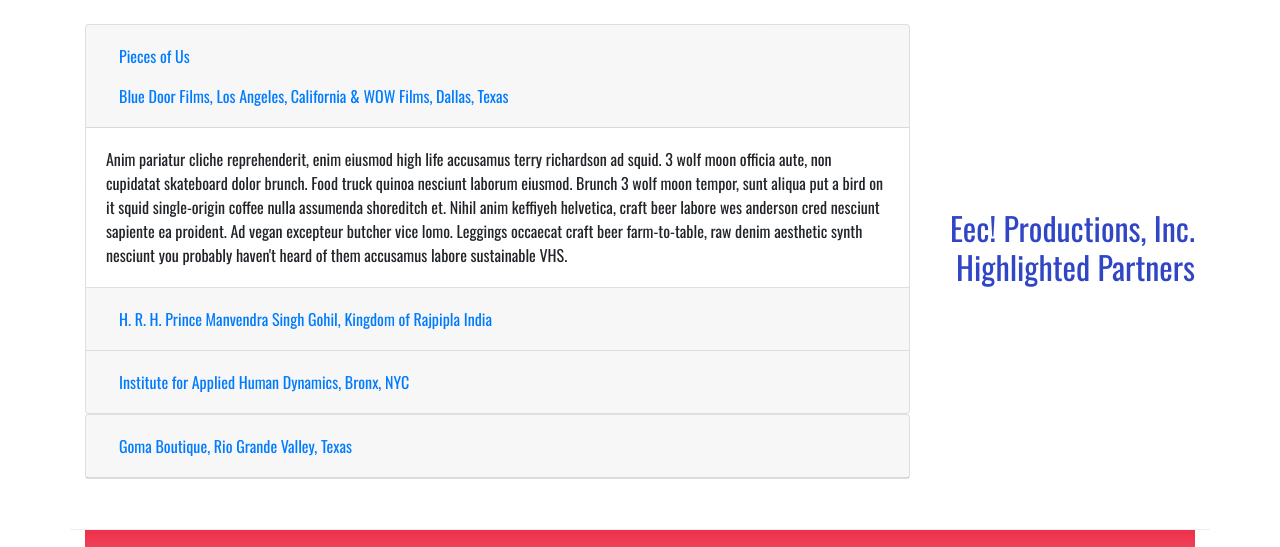
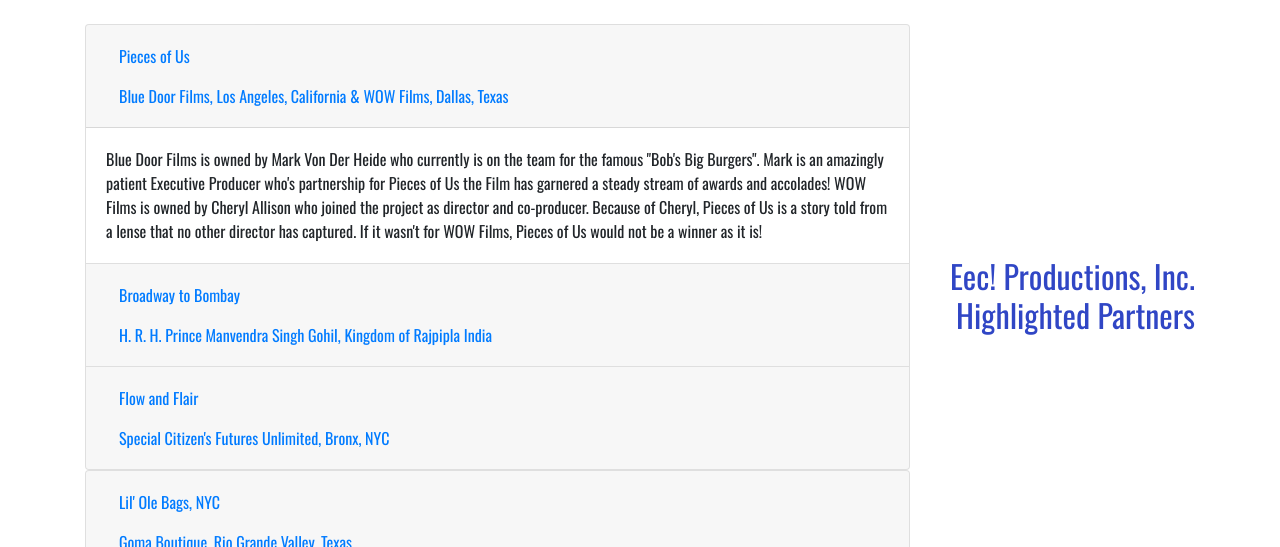
Before and after one commit to mykeldicus/eecproductions, a website: page index.html in a window 1280 px wide. Shown: the part 830-1377 px from the top of the page. Drawn offline with nearby package versions, Linux system fonts and the light colour scheme.

Commit message:
added content to card on home page stuck on Scss changes

```diff
--- a/css/styles.scss
+++ b/css/styles.scss
@@ -25,6 +25,7 @@
     h2 {
         color: $header-primary;
     }
+
 }
 
 footer {
@@ -74,4 +75,7 @@
 
     font-family: $header-font;
 
+        color: $h2-primary
+    }
+
 }
--- a/index.html
+++ b/index.html
@@ -111,13 +111,11 @@
                         <div id="collapseOne" class="collapse show" aria-labelledby="headingOne"
                             data-parent="#eecpartners">
                             <div class="card-body">
-                                Anim pariatur cliche reprehenderit, enim eiusmod high life accusamus terry richardson ad
-                                squid. 3 wolf moon officia aute, non cupidatat skateboard dolor brunch. Food truck
-                                quinoa nesciunt laborum eiusmod. Brunch 3 wolf moon tempor, sunt aliqua put a bird on it
-                                squid single-origin coffee nulla assumenda shoreditch et. Nihil anim keffiyeh helvetica,
-                                craft beer labore wes anderson cred nesciunt sapiente ea proident. Ad vegan excepteur
-                                butcher vice lomo. Leggings occaecat craft beer farm-to-table, raw denim aesthetic synth
-                                nesciunt you probably haven't heard of them accusamus labore sustainable VHS.
+                                Blue Door Films is owned by Mark Von Der Heide who currently is on the team for the famous "Bob's Big Burgers".
+                                Mark is an amazingly patient Executive Producer who's partnership for Pieces of Us the Film has garnered a steady stream of
+                                awards and accolades!
+                                WOW Films is owned by Cheryl Allison who joined the project as director and co-producer.  Because of Cheryl, Pieces of Us is a story
+                                told from a lense that no other director has captured. If it wasn't for WOW Films, Pieces of Us would not be a winner as it is!
                             </div>
                         </div>
                     </div>
@@ -127,19 +125,14 @@
                                 <button class="btn btn-link btn-block text-left collapsed" type="button"
                                     data-toggle="collapse" data-target="#collapseTwo" aria-expanded="false"
                                     aria-controls="collapseTwo">
-                                    H. R. H. Prince Manvendra Singh Gohil, Kingdom of Rajpipla India
+                                    <blockquote>Broadway to Bombay</blockquote>H. R. H. Prince Manvendra Singh Gohil, Kingdom of Rajpipla India
                                 </button>
                             </h2>
                         </div>
                         <div id="collapseTwo" class="collapse" aria-labelledby="headingTwo" data-parent="#eecpartners">
                             <div class="card-body">
-                                Anim pariatur cliche reprehenderit, enim eiusmod high life accusamus terry richardson ad
-                                squid. 3 wolf moon officia aute, non cupidatat skateboard dolor brunch. Food truck
-                                quinoa nesciunt laborum eiusmod. Brunch 3 wolf moon tempor, sunt aliqua put a bird on it
-                                squid single-origin coffee nulla assumenda shoreditch et. Nihil anim keffiyeh helvetica,
-                                craft beer labore wes anderson cred nesciunt sapiente ea proident. Ad vegan excepteur
-                                butcher vice lomo. Leggings occaecat craft beer farm-to-table, raw denim aesthetic synth
-                                nesciunt you probably haven't heard of them accusamus labore sustainable VHS.
+                                His Royal Heighness, Prince Manvendra Singh Gohil is the World's First Openly Gay Prince and advisor for Broadway to Bombay.
+                                Because of Prince Manvendra, Broadway to Bombay has reached over a Billion People Internationally.
                             </div>
                         </div>
                     </div>
@@ -149,20 +142,15 @@
                                 <button class="btn btn-link btn-block text-left collapsed" type="button"
                                     data-toggle="collapse" data-target="#collapseThree" aria-expanded="false"
                                     aria-controls="collapseThree">
-                                    Institute for Applied Human Dynamics, Bronx, NYC
+                                    <blockquote>Flow and Flair</blockquote>Special Citizen's Futures Unlimited, Bronx, NYC
                                 </button>
                             </h2>
                         </div>
                         <div id="collapseThree" class="collapse" aria-labelledby="headingThree"
                             data-parent="#eecpartners">
                             <div class="card-body">
-                                Anim pariatur cliche reprehenderit, enim eiusmod high life accusamus terry richardson ad
-                                squid. 3 wolf moon officia aute, non cupidatat skateboard dolor brunch. Food truck
-                                quinoa nesciunt laborum eiusmod. Brunch 3 wolf moon tempor, sunt aliqua put a bird on it
-                                squid single-origin coffee nulla assumenda shoreditch et. Nihil anim keffiyeh helvetica,
-                                craft beer labore wes anderson cred nesciunt sapiente ea proident. Ad vegan excepteur
-                                butcher vice lomo. Leggings occaecat craft beer farm-to-table, raw denim aesthetic synth
-                                nesciunt you probably haven't heard of them accusamus labore sustainable VHS.
+                                Special Citizen's Futures Unlimited beleives in the power of Flow and Flair and how this unique activity continues to delight
+                                and deliver to multiple client locations simultaneously and virtually.  Thank you for the work you do!
                             </div>
                         </div>
                     </div>
@@ -173,19 +161,15 @@
                             <button class="btn btn-link btn-block text-left collapsed" type="button"
                                 data-toggle="collapse" data-target="#collapseThree" aria-expanded="false"
                                 aria-controls="collapseThree">
-                                Goma Boutique, Rio Grande Valley, Texas
+                                <blockquote>Lil' Ole Bags, NYC</blockquote>Goma Boutique, Rio Grande Valley, Texas
                             </button>
                         </h2>
                     </div>
                     <div id="collapseThree" class="collapse" aria-labelledby="headingThree" data-parent="#eecpartners">
                         <div class="card-body">
-                            Anim pariatur cliche reprehenderit, enim eiusmod high life accusamus terry richardson ad
-                            squid. 3 wolf moon officia aute, non cupidatat skateboard dolor brunch. Food truck quinoa
-                            nesciunt laborum eiusmod. Brunch 3 wolf moon tempor, sunt aliqua put a bird on it squid
-                            single-origin coffee nulla assumenda shoreditch et. Nihil anim keffiyeh helvetica, craft
-                            beer labore wes anderson cred nesciunt sapiente ea proident. Ad vegan excepteur butcher vice
-                            lomo. Leggings occaecat craft beer farm-to-table, raw denim aesthetic synth nesciunt you
-                            probably haven't heard of them accusamus labore sustainable VHS.
+                            Goma Boutique sits on a quiet strip of downtown McAllen in South Texas.  Goma believed in the bags and mission
+                            of Lil' Ole Bags, NYC and hosted monthly pop-ups where Lil' Ole Bags built a new following of customers who appreciate
+                            repurposed and fashionable bags.
                         </div>
 
                     </div>
```
